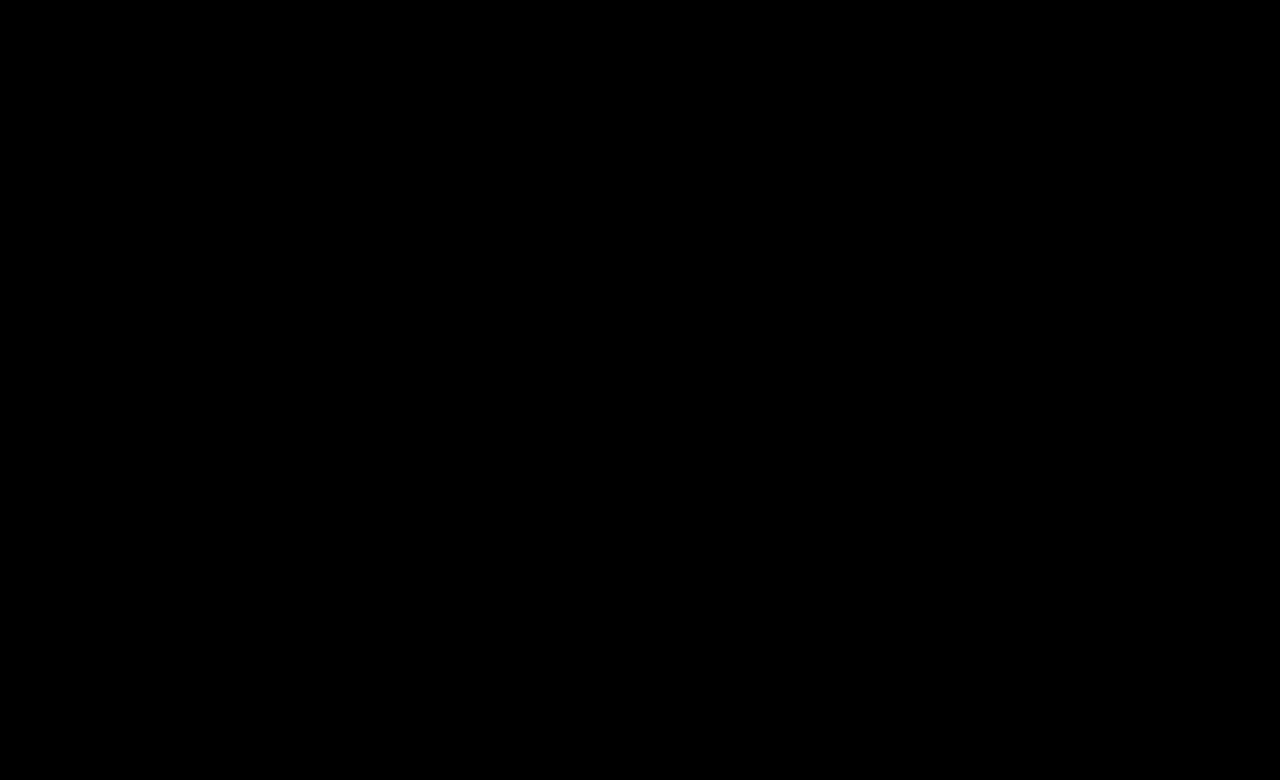
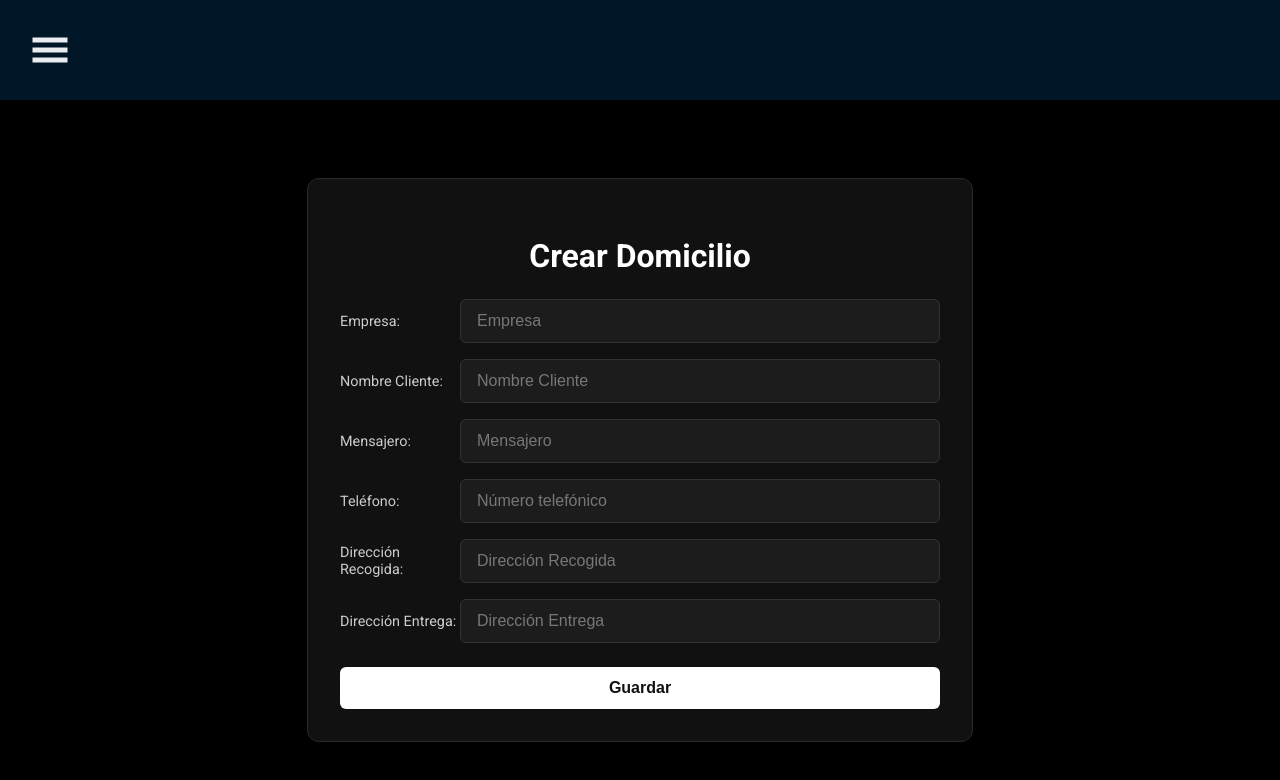
Before and after one commit to jorgelpat/SendBox, a React (Vite) app in the folder frontend/web/: page /create-delivery in a window 1280 px wide. Before the commit this address had no page. Shown: the top 780 px of the page. Built offline with nearby package versions, Linux system fonts and the light colour scheme.

Commit message:
✨ Se agrega formulario básico para crear domicilio

```diff
--- a/frontend/web/src/App.tsx
+++ b/frontend/web/src/App.tsx
@@ -3,8 +3,8 @@ import { BrowserRouter as Router, Routes, Route, Navigate } from 'react-router-d
 import MainLayout from './components/MainLayout';
 import Login from './pages/Login/Login';
 import Home from './pages/Home';
-import About from './pages/About';
 import PasswordResets from './pages/PasswordResets';
+import CreateDelivery from './pages/CreateDelivery/CreateDelivery';
 import CreateClient from './pages/CreateClient/CreateClient';
 import CreateUser from './pages/CreateUser/CreateUser';
 import Payments from './pages/Payments';
@@ -12,8 +12,6 @@ import DeliveryHistory from './pages/DeliveryHistory';
 
 import './App.css';
 
-// link: https://www.youtube.com/watch?v=5I_uGo8-jPs&list=PL9LZM-hWdUvspSZa2EMvnGbZclySfLhnk
-// time: 18:57
 
 function App() {
   return (
@@ -28,7 +26,7 @@ function App() {
 
             <Route element={<MainLayout />}>
               <Route path="/home" element={<Home />} />
-              <Route path="/about" element={<About />} />
+              <Route path="/create-delivery" element={<CreateDelivery />} />
               <Route path="/my-deliveries" element={<DeliveryHistory />} />
               <Route path="/create-client" element={<CreateClient />} />
               <Route path="/create-user" element={<CreateUser />} />
--- a/frontend/web/src/components/Navbar.tsx
+++ b/frontend/web/src/components/Navbar.tsx
@@ -14,7 +14,7 @@ const Navbar = ({show}: NavbarProps) => {
                     <Link to="/home">Home</Link>
                 </li>
                 <li>
-                    <Link to="/about">About us</Link>
+                    <Link to="/create-delivery">Create Delivery</Link>
                 </li>
                 <li>
                     <Link to="/my-deliveries">Mis Domicilios</Link>
--- a/frontend/web/src/pages/About.tsx
+++ /dev/null
@@ -1,7 +0,0 @@
-const About = () => {
-    return (
-        <div>About</div>
-    )
-};
-
-export default About
--- /dev/null
+++ b/frontend/web/src/pages/CreateDelivery/CreateDelivery.module.css
@@ -0,0 +1,85 @@
+
+.formContainer {
+    width: 100%;
+    max-width: 600px;
+    margin: 0 auto;
+    padding: 2rem;
+
+    background-color: #111;
+    border: 1px solid #2a2a2a;
+    border-radius: 12px;
+}
+
+.formContainer h2 {
+    margin-bottom: 1.5rem;
+    font-size: 2rem;
+    color: #fff;
+    text-align: center;
+}
+
+.formRow {
+    display: grid;
+    grid-template-columns: 120px 1fr;
+    align-items: center;
+    /* gap: 1rem; */
+
+    margin-bottom: 1rem;
+}
+
+.formRow label {
+    color: #ccc;
+    font-size: 0.9rem;
+}
+
+.formRow input {
+    width: 100%;
+    box-sizing: border-box;
+
+    padding: 0.75rem 1rem;
+
+    background-color: #1c1c1c;
+    color: #fff;
+
+    border: 1px solid #333;
+    border-radius: 6px;
+
+    font-size: 1rem;
+}
+
+.formRow input::placeholder {
+    color: #777;
+}
+
+.formRow input:focus {
+    outline: none;
+    border-color: #666;
+}
+
+.error {
+    margin: 0.5rem 0;
+    color: #ff6b6b;
+    font-size: 0.9rem;
+}
+
+.submitButton {
+    display: block;
+    width: 100%;
+
+    margin-top: 1.5rem;
+    padding: 0.75rem 1rem;
+
+    background-color: #fff;
+    color: #111;
+
+    border: none;
+    border-radius: 6px;
+
+    font-size: 1rem;
+    font-weight: 600;
+
+    cursor: pointer;
+}
+
+.submitButton:hover {
+    background-color: #ddd;
+}
--- /dev/null
+++ b/frontend/web/src/pages/CreateDelivery/CreateDelivery.tsx
@@ -0,0 +1,147 @@
+import { useState } from "react";
+import type { ChangeEvent, FormEvent } from "react";
+
+import styles from "./CreateDelivery.module.css"
+
+interface CreateDeliveryForm {
+    company: string;
+    nameClient: string;
+    courier: string;
+    phone: string;
+    pickup: string;
+    dropoff: string;
+};
+
+const CreateDelivery = () => {
+
+    const [form, setForm] = useState<CreateDeliveryForm>({
+        company: "",
+        nameClient: "",
+        courier: "",
+        phone: "",
+        pickup: "",
+        dropoff: ""
+    });
+
+    const [error, setError] = useState<string>("");
+
+    const handleChange = (e: ChangeEvent<HTMLInputElement>) => {
+        const {name, value} = e.target;
+        setForm((prev) => ({ ...prev, [name]: value }));
+    };
+
+    const handleSubmit = (e: FormEvent<HTMLFormElement>) => {
+        e.preventDefault();
+
+        // hay que evaluar que no sea necesario company si nameClient, o nameClient si company.
+        // hay que evaluar que no sea necesario el mensajero
+        if (
+            !form.company.trim() || !form.nameClient.trim() ||
+            !form.courier.trim() || !form.phone.trim() ||
+            !form.pickup.trim() || !form.dropoff.trim()
+        ) {
+            setError("Debes completar todos los campos.");
+            return;
+        };
+
+        setError("");
+
+        // Mostrar los datos en la consola
+        console.log("Empresa:", form.company)
+        console.log("Nombre Cliente:", form.nameClient)
+        console.log("Mensajero:", form.courier)
+        console.log("Teléfono:", form.phone)
+        console.log("Recoger en:", form.pickup)
+        console.log("Entregar en:", form.dropoff)
+
+    };
+
+
+    return (
+        <form onSubmit={handleSubmit} className={styles.formContainer}>
+            <h2>Crear Domicilio</h2>
+
+
+            <div className={styles.formRow}>
+                <label htmlFor="company">Empresa:</label>
+                <input
+                    id="company"
+                    name="company"
+                    type="text"
+                    placeholder="Empresa"
+                    value={form.company}
+                    onChange={handleChange}
+                />
+            </div>
+
+            <div className={styles.formRow}>
+                <label htmlFor="nameClient">Nombre Cliente:</label>
+                <input
+                    id="nameClient"
+                    name="nameClient"
+                    type="text"
+                    placeholder="Nombre Cliente"
+                    value={form.nameClient}
+                    onChange={handleChange}
+                />
+            </div>
+
+            <div className={styles.formRow}>
+                <label htmlFor="courier">Mensajero:</label>
+                <input
+                    id="courier"
+                    name="courier"
+                    type="text"
+                    placeholder="Mensajero"
+                    value={form.courier}
+                    onChange={handleChange}
+                />
+            </div>
+
+            <div className={styles.formRow}>
+                <label htmlFor="phone">Teléfono:</label>
+                <input
+                    id="phone"
+                    name="phone"
+                    type="text"
+                    placeholder="Número telefónico"
+                    value={form.phone}
+                    onChange={handleChange}
+                />
+            </div>
+
+            <div className={styles.formRow}>
+                <label htmlFor="pickup">Dirección Recogida:</label>
+                <input
+                    id="pickup"
+                    name="pickup"
+                    type="text"
+                    placeholder="Dirección Recogida"
+                    value={form.pickup}
+                    onChange={handleChange}
+                />
+            </div>
+
+            <div className={styles.formRow}>
+                <label htmlFor="dropoff">Dirección Entrega:</label>
+                <input
+                    id="dropoff"
+                    name="dropoff"
+                    type="text"
+                    placeholder="Dirección Entrega"
+                    value={form.dropoff}
+                    onChange={handleChange}
+                />
+            </div>
+
+            {error && <p role="alert" className={styles.error}>{error}</p>}
+
+            <button type="submit" className={styles.submitButton}>
+                Guardar
+            </button>
+
+        </form>
+    );
+};
+
+export default CreateDelivery
```
